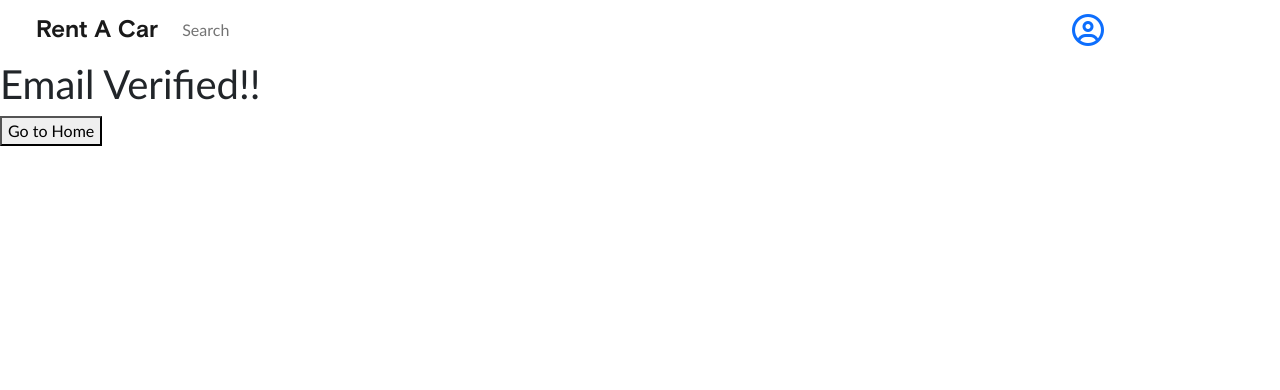
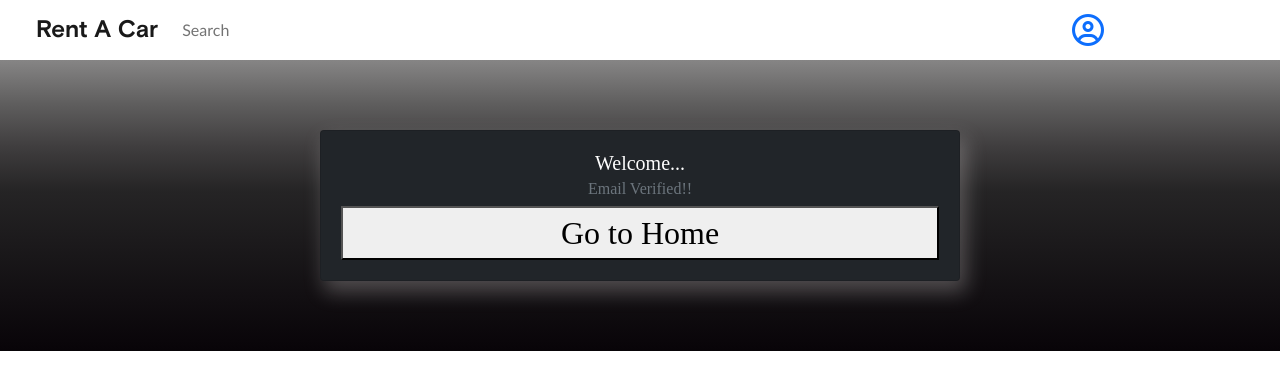
Before and after one commit to Jorgeosky/proyecto-rac, a React (Create React App) app: page /emailverified/1 in a window 1280 px wide. Shown: the top 390 px of the page. Built offline with nearby package versions, Linux system fonts and the light colour scheme; no server answers.

Commit message:
Add Styles Pages: ConfirmEmail.js and EmailVerified.js

```diff
--- a/src/pages/ConfirmEmail.js
+++ b/src/pages/ConfirmEmail.js
@@ -1,9 +1,14 @@
 import React from 'react';
+import '../styles/components/_emailVerified.scss'
 
 export default function ConfirmEmail() {
   return (
-    <div>
-      <h1> Please confirm your Email</h1>
+    <div className="contenedor">
+      <div className="card text-center bg-dark animate__animated animate__fadeInUp">
+        <h5 className="card-title">Welcome...</h5>
+        <h6 className="card-subtitle mb-2 text-muted">Please confirm your Email</h6>
+
+      </div>
     </div>
   );
 }
--- a/src/pages/EmailVerified.js
+++ b/src/pages/EmailVerified.js
@@ -5,6 +5,7 @@ import { ownerSignUp } from '../api/owners';
 import { userSignUp } from '../api/users';
 import UserContext from '../components/Context';
 import { types } from '../types/types';
+import '../styles/components/_emailVerified.scss'
 
 export function EmailVerified() {
   const navigate = useNavigate();
@@ -44,12 +45,14 @@ export function EmailVerified() {
     }
   };
   return (
-    <div>
-      <h1> Email Verified!!</h1>
-
-      <button onClick={handleSignUp} type="button">
-        Go to Home
-      </button>
+    <div className="contenedor">
+      <div className="card text-center bg-dark animate__animated animate__fadeInUp">
+        <h5 className="card-title">Welcome...</h5>
+        <h6 className="card-subtitle mb-2 text-muted">Email Verified!!</h6>
+        <button onClick={handleSignUp} type="button">
+          Go to Home{' '}
+        </button>
+      </div>
     </div>
   );
 }
--- /dev/null
+++ b/src/styles/components/_emailVerified.scss
@@ -0,0 +1,28 @@
+.contenedor{
+  display: flex;
+  justify-content: center;
+  align-items: center;
+  background: linear-gradient(
+    180deg,
+    rgb(134, 133, 133) 0%,
+    rgb(95, 94, 94) 15%,
+    rgb(63, 61, 62) 30%,
+    rgb(37, 36, 37) 45%,
+    rgb(8, 4, 8) 100%
+  );
+
+}
+
+.card{
+  box-shadow: 5px 10px 20px 1px rgba(235, 231, 231, 0.273) !important;
+  width: 50%;
+  font-size: 2em;
+  font-family: RlFreight, HoeflerText-Black, serif;
+  border-radius: 12px;
+  border: 1px solid black;
+  color: rgb(253, 253, 253);
+  text-align: center;
+  padding: 20px;
+  margin: 70px;
+
+}
```
